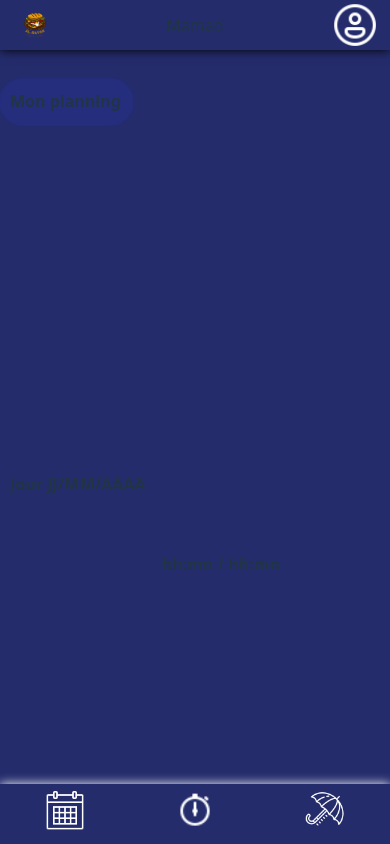
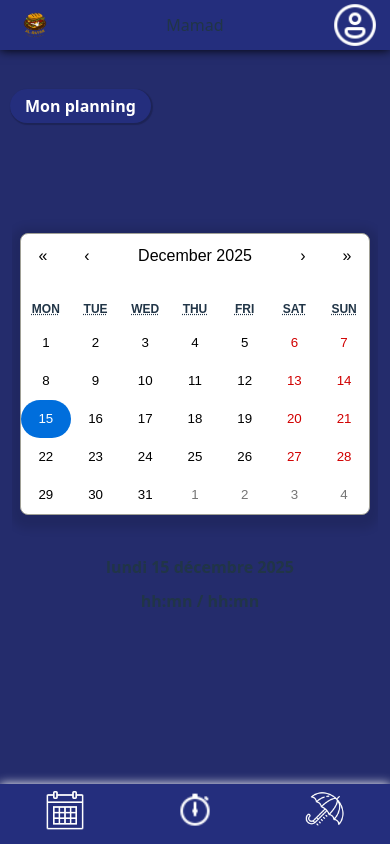
Before and after one commit to mamadiang/Pointage, a React app in the folder frontend/: page /planningCollab in a window 390 px wide. Built offline with nearby package versions, Linux system fonts and the light colour scheme; the HTML template or start-up script is replaced by a standard one.

Commit message:
amelioration de styles de la navbar et footer du collaborateur et integration du calendrier pour le planning du collaborateur

```diff
--- a/frontend/package.json
+++ b/frontend/package.json
@@ -12,6 +12,7 @@
   "dependencies": {
     "axios": "^1.12.2",
     "react": "^19.1.1",
+    "react-calendar": "^6.0.0",
     "react-dom": "^19.1.1",
     "react-router-dom": "^7.10.1"
   },
--- a/frontend/src/Pages/Collaborateurs/PlanningCollab.tsx
+++ b/frontend/src/Pages/Collaborateurs/PlanningCollab.tsx
@@ -1,3 +1,4 @@
+import {useState} from "react";
 import CollabFooter from "../../Composants/CollabFooter";
 
 import logo from '../../assets/Al-Rayan-logo.png';
@@ -5,7 +6,12 @@ import profile from '../../assets/utilisateur.png'
 
 import '../../Styles/PlanningCollab.css'
 
+import Calendar from "react-calendar";
+import 'react-calendar/dist/Calendar.css'
+
 function PlanningCollab(){
+
+    const [date, setDate] = useState<Date | null>(new Date());
 
 
     return(
@@ -20,12 +26,34 @@ function PlanningCollab(){
 
             </div>
 
+
+
             <div>
                 <span className="Mplanning">Mon planning</span>
             </div>
 
+            <div className="calendrier-container">
+
+                <Calendar
+                    onChange={setDate}
+                    value={date}
+                />
+
+            </div>
+
             <div>
-                <span className="jour">Jour JJ/MM/AAAA</span>
+
+                <span className="jour">
+
+                        {date ? date.toLocaleDateString('fr-FR', {
+                            weekday: 'long' ,
+                            day: '2-digit',
+                            month: 'long',
+                            year: 'numeric'
+                        }) : 'Sélectionnez une date'}
+
+                </span>
+
             </div>
 
             <div>
--- a/frontend/src/Styles/AbsenceCollab.css
+++ b/frontend/src/Styles/AbsenceCollab.css
@@ -2,17 +2,18 @@
 
     .Abs{
 
-        position: fixed;
+        position: absolute;
         top: 89px;
         left: 10px;
         right: auto;
 
         font-size: 1em;
         font-weight: bold;
-
         border-radius: 100px;
         background-color: #242E7D;
-        box-shadow: 1px 1px 1px 12px #242E7D;
+        color: white;
+
+        box-shadow: 1px 1px 1px 1px rgba(0, 0, 0, 0.2);
 
     }
 
--- a/frontend/src/Styles/AccueilCollab.css
+++ b/frontend/src/Styles/AccueilCollab.css
@@ -18,6 +18,7 @@
 
         width: 100%;
         box-shadow: 0 0 10px black;
+        background-color: #242E7D;
 
     }
 
--- a/frontend/src/Styles/CollabFooter.css
+++ b/frontend/src/Styles/CollabFooter.css
@@ -22,6 +22,7 @@
     height: 60px;
     box-shadow: 0  0 10px  white;
     /* z-index: 1000; */
+    background-color: #242E7D ;
 }
 
 /* Styles pour contrôler la taille des icônes/images à l'intérieur */
--- a/frontend/src/Styles/PlanningCollab.css
+++ b/frontend/src/Styles/PlanningCollab.css
@@ -1,46 +1,58 @@
 @media (max-width: 400px) {
 
 
-    .Mplanning{
+    .Mplanning {
 
-        position: fixed;
-        top: 89px;
-        left: 10px;
-        right: auto;
+        position: absolute; top: 89px; left: 10px; right: auto;
 
         font-size: 1em;
         font-weight: bold;
-
         border-radius: 100px;
         background-color: #242E7D;
-        box-shadow: 1px 1px 1px 12px #242E7D;
-    }
+        color: white;
+        padding: 5px 15px;
 
-    .jour{
+        box-shadow: 1px 1px 1px 1px rgba(0, 0, 0, 0.2);
+}
+
+
+.jour {
 
         font-size: 1em;
         font-weight: bold;
+        display: block; /* S'assurer qu'il prend toute la ligne */
+        margin-top: 20px;
+        padding-left: 10px;
+}
 
-        position: absolute;
-        left: 10px;
-        right: auto;
-        padding-top: 50px;
-    }
-
-    .horaires{
+.horaires {
 
         font-size: 1em;
         font-weight: bold;
-
-        position: absolute;
-        right: 110px;
-        left: auto;
-        padding-top: 130px;
+        display: block;
+        margin-top: 10px;
+        padding-left: 10px;
 
         width: auto;
         height: auto;
+}
 
-    }
+.calendrier-container {
+
+        display: flex;
+        justify-content: center;
+        margin-bottom: 40px;
+        margin-top: 2px;
+}
+
+
+.react-calendar {
+
+        max-width: 95%;
+        border-radius: 8px;
+        box-shadow: 0 4px 8px 10px  rgba(0, 0, 0, 0.1);
+
+}
 
 
 }
```
